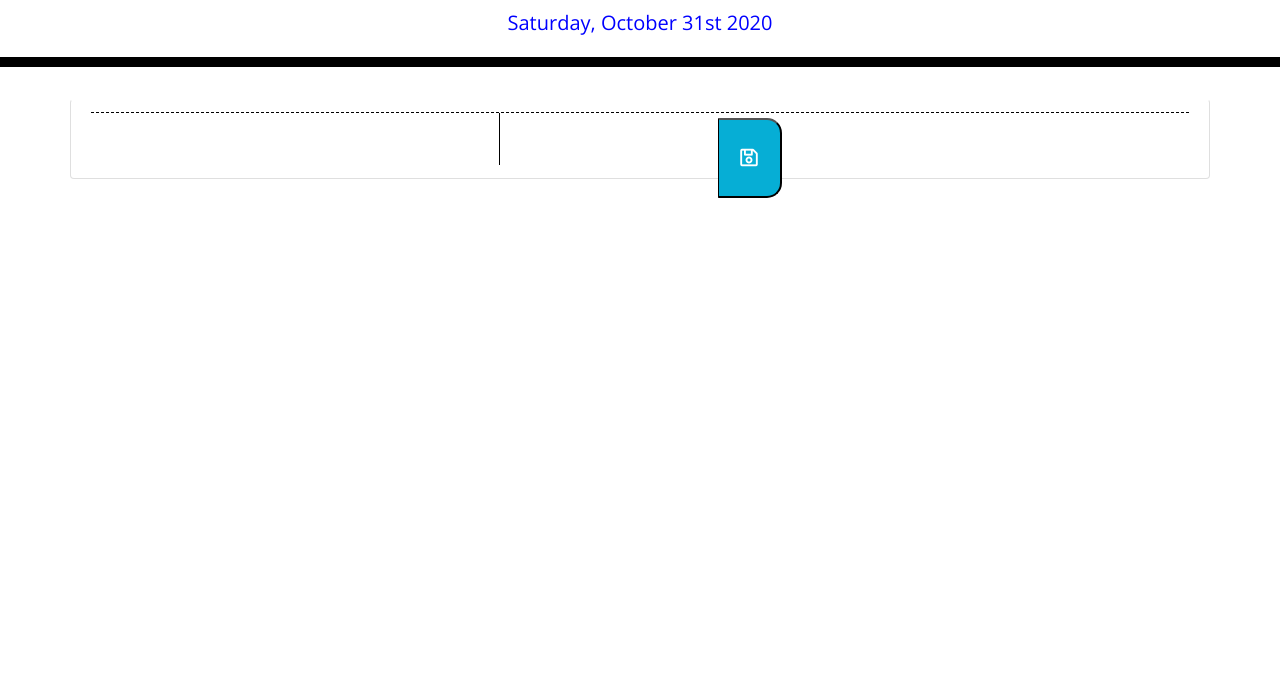
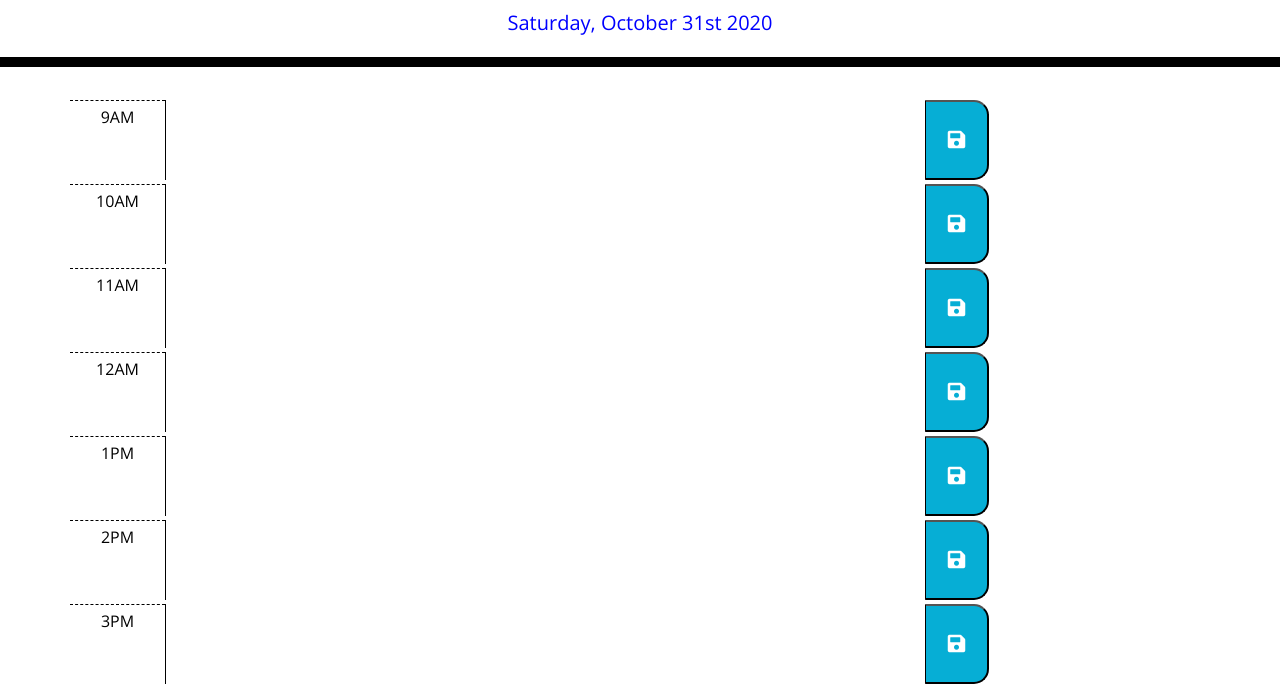
Before and after one commit to elogonme/work-scheduler, a plain HTML site: page index.html in a window 1280 px wide. Shown: the part 141-827 px from the top of the page. Before the commit the page ends 800 px from the top, so only its background shows below. Drawn offline with nearby package versions, Linux system fonts and the light colour scheme.

Commit message:
output list of timeblocks to page

```diff
--- a/assets/js/main.js
+++ b/assets/js/main.js
@@ -4,6 +4,7 @@ $(document).ready(function() {
     var dateToday = moment().format('dddd, MMMM Do YYYY'); // get todays date using moment.js
     var hourNow = moment().format('H'); // get hour now using moment.js
     console.log(dateToday);
+    console.log(hourNow);
     schedule = loadTaskList();
     console.log(schedule);
     outputTimeblocks();
@@ -30,17 +31,31 @@ $('#currentDay').text(dateToday).css('color', 'blue');
 
 // Function to output list of hours with tasks
 function outputTimeblocks(){
-    var $timeblock = $('<li>');
+    for (var i = 9; i <= 18; i++) {
+        var $timeblock = $('<div>');
+        var hourText;
         var $hour = $('<div>');
         var $description = $('<textarea>');
         var $saveButton = $('<button>');
-    $timeblock.addClass('list-group-item row time-block');
-    $hour.addClass('hour');
-    $description.addClass('description');
+
+        // format hour text depending on AM or PM
+        if (i < 13 ) {
+            hourText = i + 'AM';
+        } else {
+            hourText = i - 12 + 'PM';
+        }
+
+        $timeblock.addClass('row time-block my-1');
+        $hour.addClass('hour col-1 pt-2');
+        $hour.text(hourText);
+        $description.addClass('description col-8');
         $saveButton.addClass('saveBtn');
-    $saveButton.html('<i class="far fa-save"></i>'); // add save button icon
+        $saveButton.html('<i class="fas fa-save"></i>'); // add save button icon
+
         $timeblock.append($hour, $description, $saveButton)
         $('#time-blocks').append($timeblock);
+    }
+
 }
 
 // Function to get data from local storage and return or return empty object
--- a/index.html
+++ b/index.html
@@ -5,6 +5,7 @@
     <meta name="viewport" content="width=device-width, initial-scale=1.0" />
     <meta http-equiv="X-UA-Compatible" content="ie=edge" />
 
+    <link rel="stylesheet" href="assets/css/reset.css" />
     <link
       rel="stylesheet"
       href="https://stackpath.bootstrapcdn.com/bootstrap/4.3.1/css/bootstrap.min.css"
@@ -29,9 +30,8 @@
       <p class="lead">A simple calendar app for scheduling your work day</p>
       <p id="currentDay" class="lead"></p>
     </header>
-    <div class="container">
+    <div id="time-blocks" class="container">
       <!-- Timeblocks go here -->
-      <ul id="time-blocks" class="list-group"></ul>
     </div>
 
     <script src="https://code.jquery.com/jquery-3.5.1.min.js"></script>
```
Lines whose indentation alone changed are shown as unchanged.
